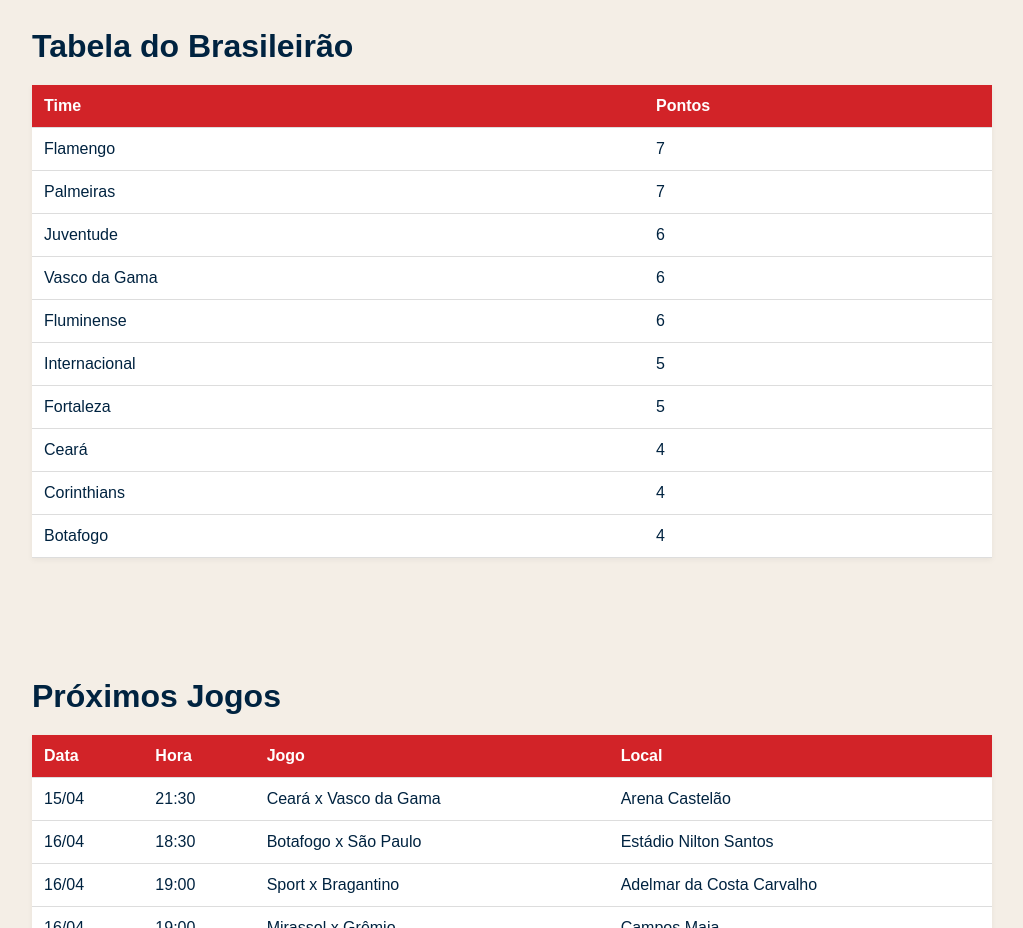
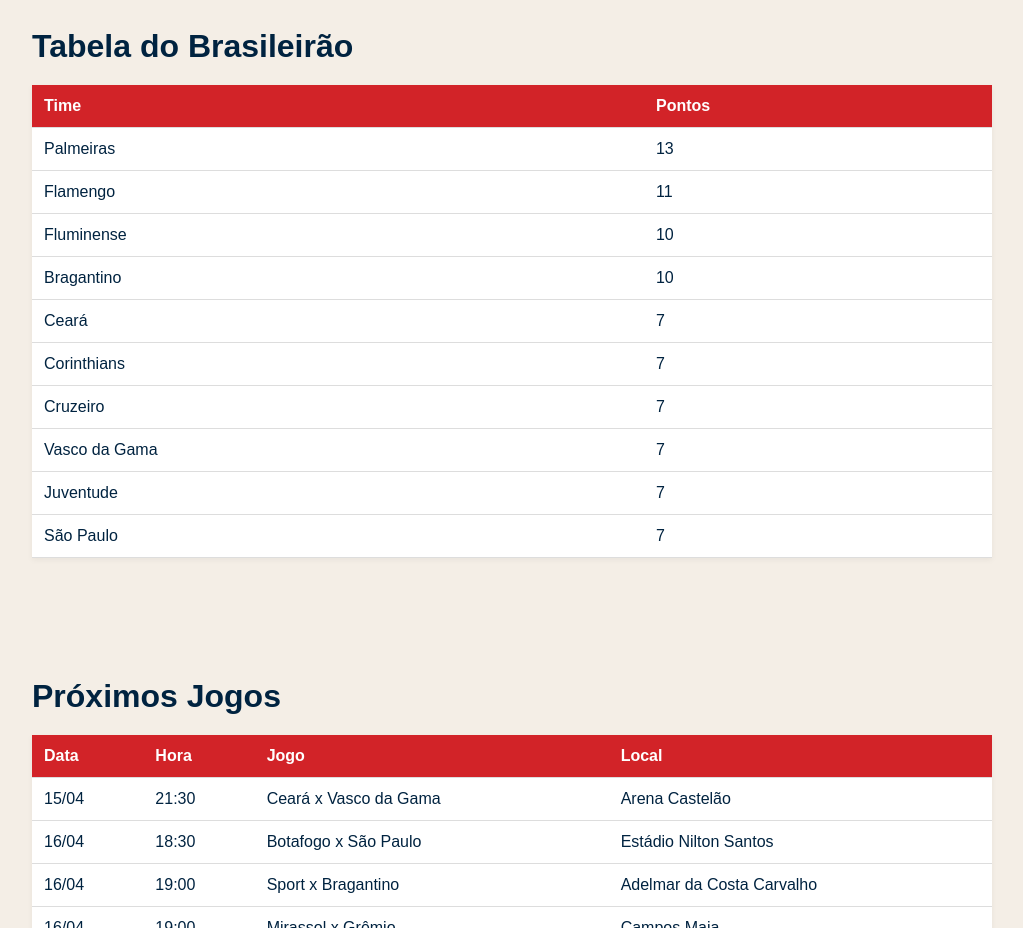
Before and after one commit to otavio-sanches/sport_news, a plain HTML site: page index.html in a window 1280 px wide. Shown: the part 1000-1928 px from the top of the page, without its empty margins (128-1151 px from the left). Drawn offline with Linux system fonts and the light colour scheme.

Commit message:
Tabela Atualizada

```diff
--- a/index.html
+++ b/index.html
@@ -59,16 +59,16 @@
       <h2>Tabela do Brasileirão</h2>
       <table>
         <tr><th>Time</th><th>Pontos</th></tr>
-        <tr><td>Flamengo</td><td>7</td></tr>
-        <tr><td>Palmeiras</td><td>7</td></tr>
-        <tr><td>Juventude</td><td>6</td></tr>
-        <tr><td>Vasco da Gama</td><td>6</td></tr>
-        <tr><td>Fluminense</td><td>6</td></tr>
-        <tr><td>Internacional</td><td>5</td></tr>
-        <tr><td>Fortaleza</td><td>5</td></tr>
-        <tr><td>Ceará</td><td>4</td></tr>
-        <tr><td>Corinthians</td><td>4</td></tr>
-        <tr><td>Botafogo</td><td>4</td></tr>
+        <tr><td>Palmeiras</td><td>13</td></tr>
+        <tr><td>Flamengo</td><td>11</td></tr>
+        <tr><td>Fluminense</td><td>10</td></tr>
+        <tr><td>Bragantino</td><td>10</td></tr>
+        <tr><td>Ceará</td><td>7</td></tr>
+        <tr><td>Corinthians</td><td>7</td></tr>
+        <tr><td>Cruzeiro</td><td>7</td></tr>
+        <tr><td>Vasco da Gama</td><td>7</td></tr>
+        <tr><td>Juventude</td><td>7</td></tr>
+        <tr><td>São Paulo</td><td>7</td></tr>
       </table>
     </section>
 
```
